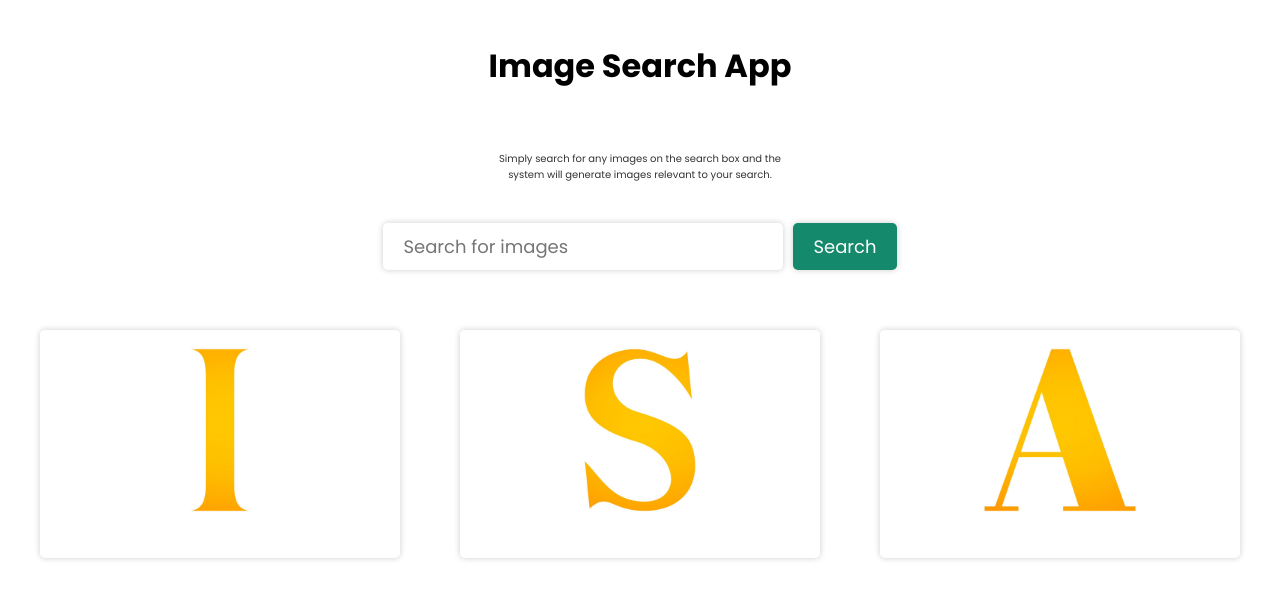
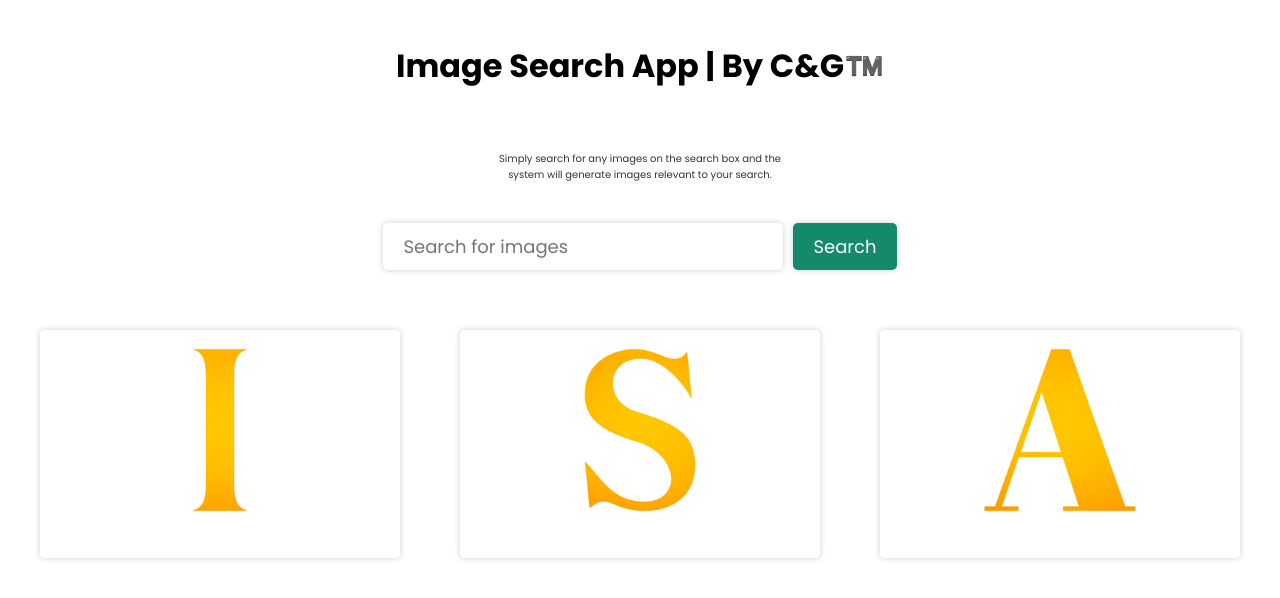
Before and after one commit to ianmakes/imgSearchApp, a plain HTML site: page index.html in a window 1280 px wide. Drawn offline with Linux system fonts and the light colour scheme.

Commit message:
Update index.html

```diff
--- a/index.html
+++ b/index.html
@@ -4,10 +4,10 @@
     <meta charset="UTF-8">
     <meta name="viewport" content="width=device-width, initial-scale=1.0">
     <link rel="stylesheet" href="style.css">
-    <title>Image Search App</title>
+    <title>Image Search App | By C&G™️</title>
 </head>
 <body>
-    <a href="index.html"><h1>Image Search App</h1></a>
+    <a href="index.html"><h1>Image Search App | By C&G™️</h1></a>
     <p>Simply search for any images on the search box and the <br> system will generate images relevant to your search.</p>
 
     <form action="">
```
